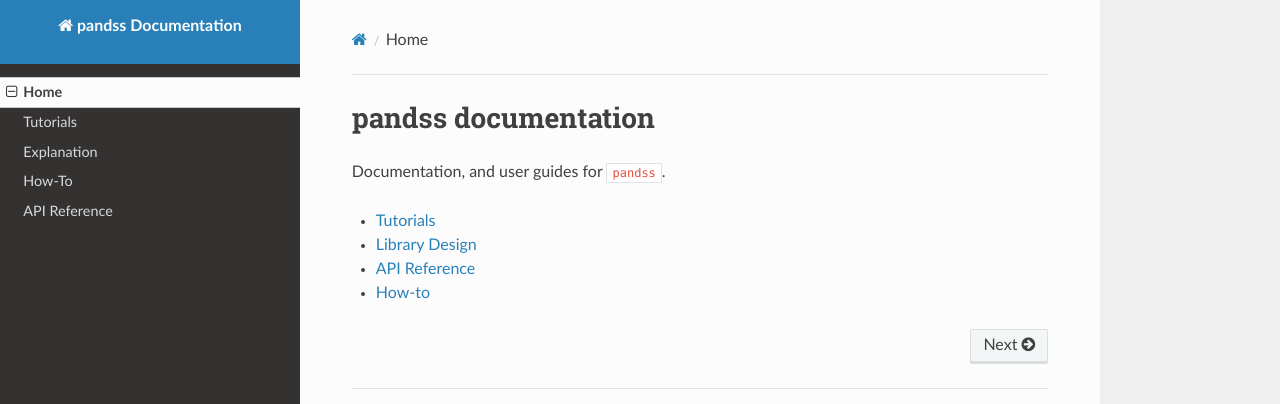
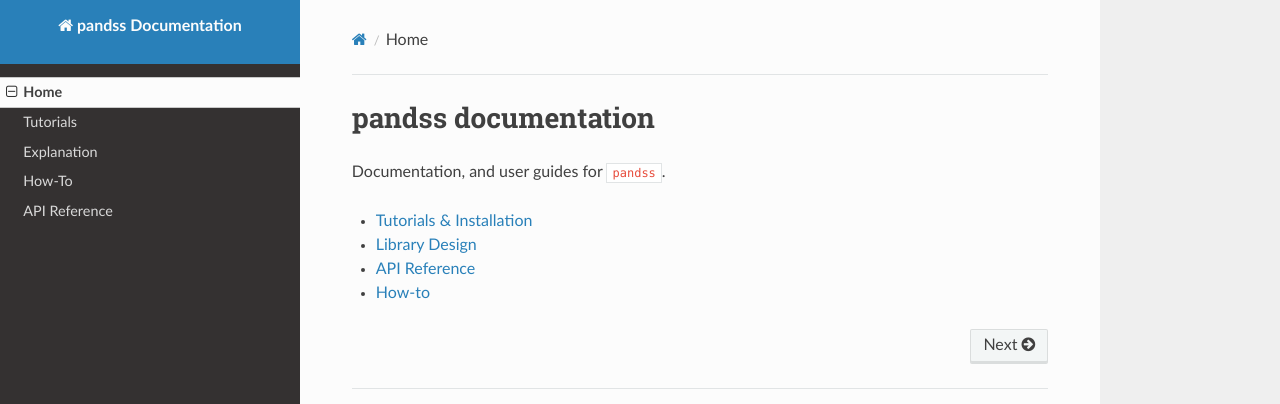
Before and after one commit to CentralValleyModeling/pandss, an MkDocs documentation site: the page built from docs/index.md, in a window 1280 px wide. Shown: the top 404 px of the page. Built offline with MkDocs 1.6.1, drawn with Linux system fonts in a browser that asks for light colours; nearby versions of some CDN libraries.

Commit message:
Add better language to the IO index

```diff
--- a/docs/index.md
+++ b/docs/index.md
@@ -2,7 +2,7 @@
 
 Documentation, and user guides for `pandss`.
 
-- [Tutorials](tutorials.md)
+- [Tutorials & Installation](tutorials.md)
 - [Library Design](explanation.md)
 - [API Reference](api.md)
 - [How-to](how_to.md)
```
